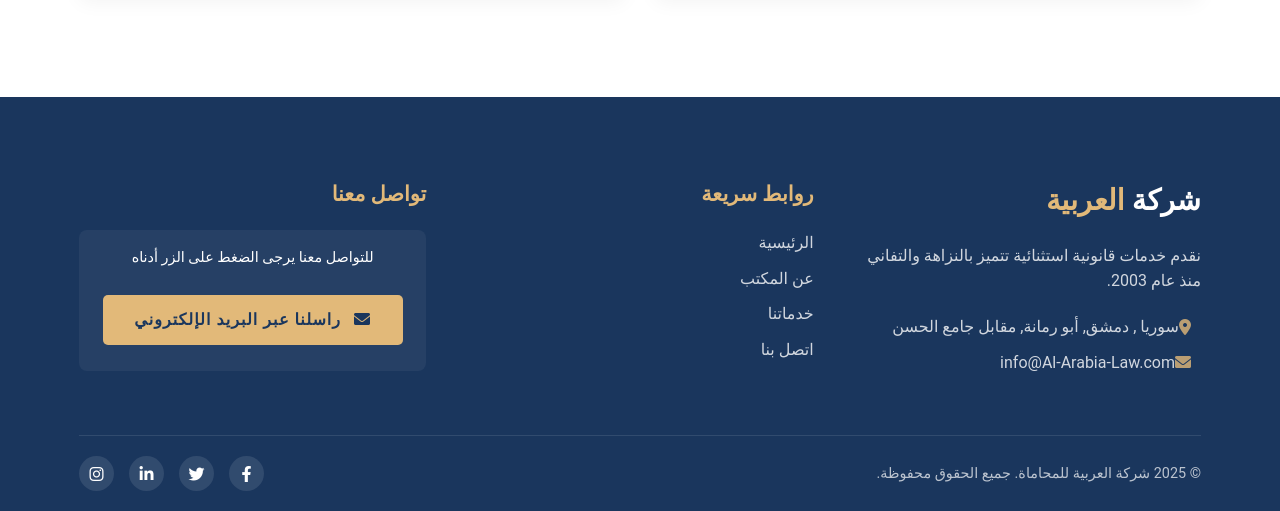
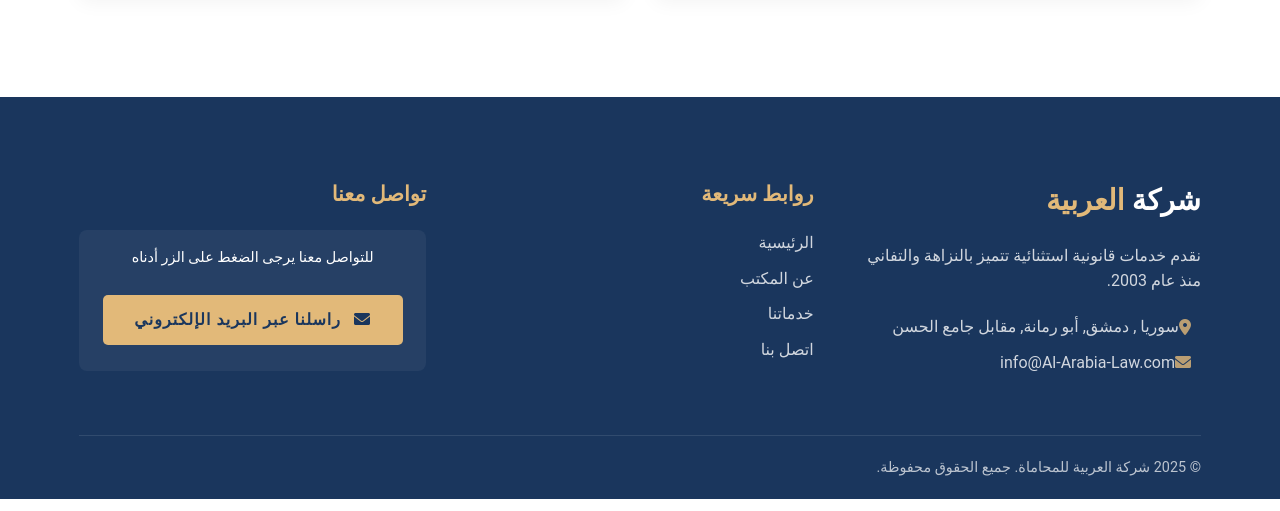
Before and after one commit to Obada-Rabah/Arabia5, a plain HTML site: page arabic.html in a window 1280 px wide. Shown: the part 3393-3904 px from the top of the page. Drawn offline with Linux system fonts and the light colour scheme; a web font is replaced by a local one.

Commit message:
Update arabic.html

```diff
--- a/arabic.html
+++ b/arabic.html
@@ -254,12 +254,7 @@
 
             <div class="footer-bottom">
                 <p>&copy; 2025 شركة العربية للمحاماة. جميع الحقوق محفوظة.</p>
-                <div class="social-links">
-                    <a href="#"><i class="fab fa-facebook-f"></i></a>
-                    <a href="#"><i class="fab fa-twitter"></i></a>
-                    <a href="#"><i class="fab fa-linkedin-in"></i></a>
-                    <a href="#"><i class="fab fa-instagram"></i></a>
-                </div>
+
             </div>
         </div>
     </footer>
```
